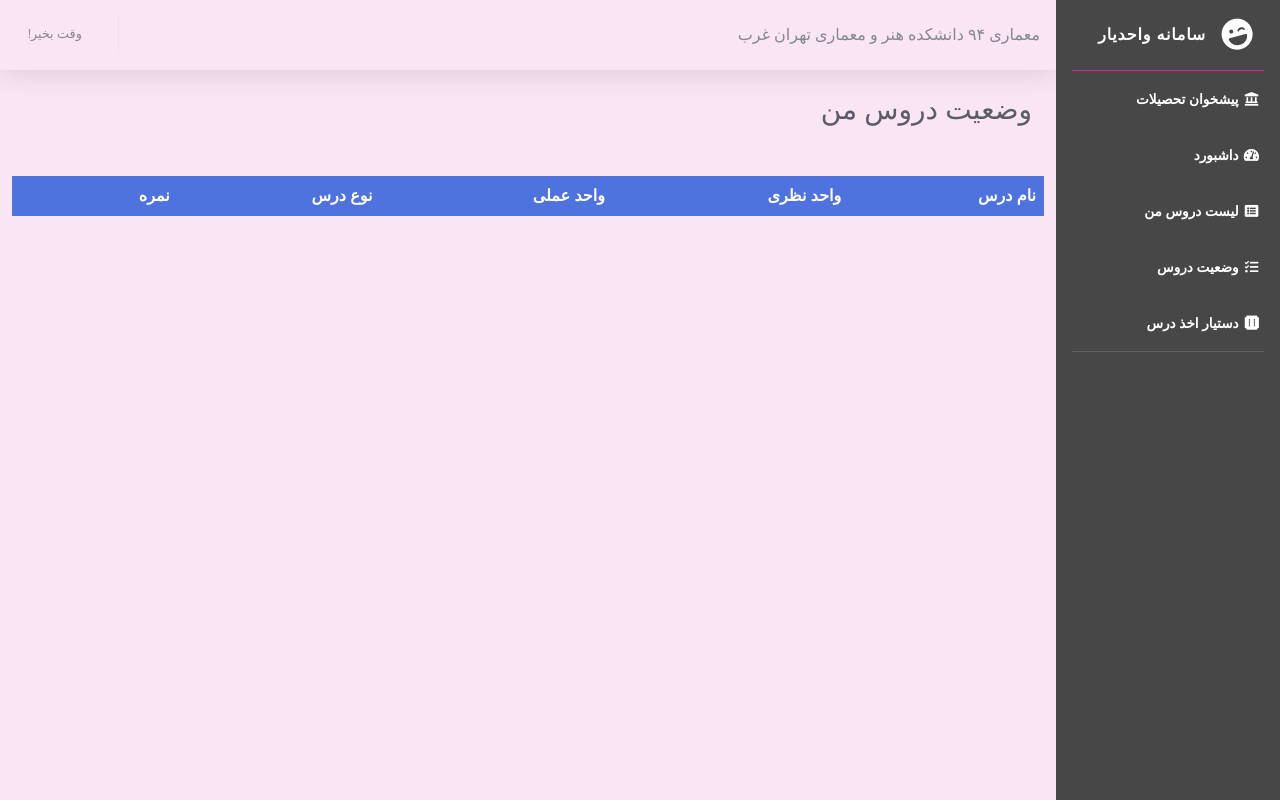
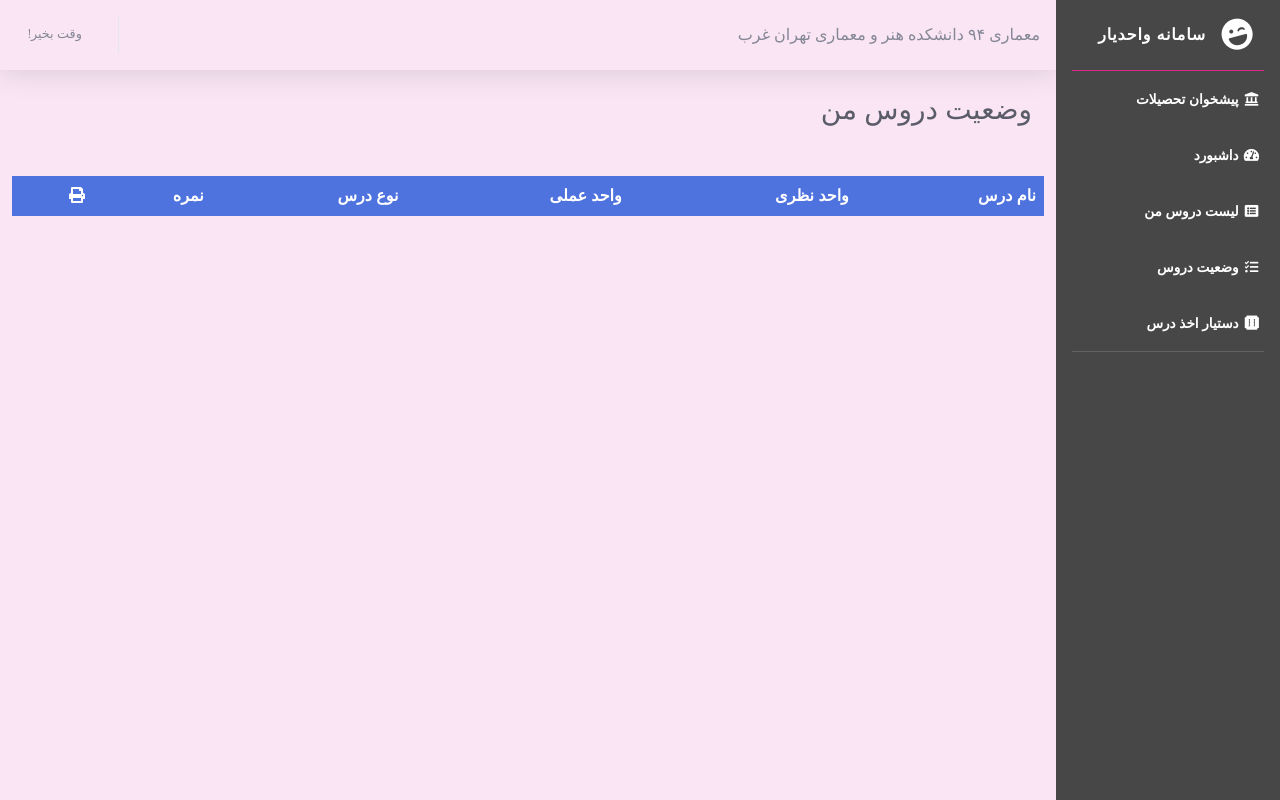
Before and after one commit to parisaqomi/vahedyar2, a Django app: page /courseSituation/2/ in a window 1280 px wide. Run offline with Django 3.2, Linux system fonts and the light colour scheme; data comes from the database, SQL or seed files in the repository; both versions use the stored data as it was after the commit; lists and menus that the app fills with data are empty; some libraries are stand-ins or nearby versions.

Commit message:
print scores

```diff
--- a/core/static/core/js/demo/chart-pie-demo.js
+++ b/core/static/core/js/demo/chart-pie-demo.js
@@ -13,13 +13,13 @@ var remainingUnits = parseInt($('#remaining-units').html());
 
 var passedUnits = parseInt($('#passed-units').html());
 
-var passedPer = parseFloat((passedUnits/remainingUnits) *100).toFixed(2);
+var passedPer = parseFloat((passedUnits/remainingUnits) *100).toFixed(1);
 
-var remainingPer = parseFloat( 100 - passedPer).toFixed(2);
+var remainingPer = parseFloat( 100 - passedPer).toFixed(1);
 
 
 
-var x = parseFloat($('#passed-units-span').html(passedPer + "%")).toFixed(2);
+var x = parseFloat($('#passed-units-span').html(passedPer + "%")).toFixed(1);
 
 // Pie Chart Example
 var ctx = document.getElementById("myPieChart");
--- a/core/templates/core/CourseSituation.html
+++ b/core/templates/core/CourseSituation.html
@@ -12,7 +12,8 @@
         <div class="container-fluid">
 
           <div class=" text-right mb-4">
-            <h1 class="h3 mb-5 text-gray-800">وضعیت دروس من</h1>
+            <h1 class="h3 mb-5 text-gray-800 d-print-none">وضعیت دروس من</h1>
+            <h1 class="h3 mb-5 text-gray-800 d-print-inline-block d-none">ریز نمرات رشته‌ی {{ study.chart }} </h1>
           </div>
 
           <div class="row table-responsive-sm table-responsive-md">
@@ -25,7 +26,7 @@
                       <th>واحد عملی</th>
                       <th>نوع درس </th>
                       <th> نمره</th>
-                      <th>  </th>
+                      <th class="d-print-none"> <a href="javascript:window.print()"><i class="fa fa-print"></i>  </a>  </th>
                   </tr>
               </thead>
               <tbody>
@@ -36,12 +37,12 @@
                             <td>{{score.course.vahed_amali}}</td>
                             <td>{{score.course.get_course_type_display}} </td>
                             <td>
-                              <input id="{{ score.course.id }}" value="{{score.value }}" type='text' placeholder='نمره'>
+                              <input class="score-input" id="{{ score.course.id }}" value="{{score.value }}" type='text' placeholder='نمره'>
                             </td>
                             <td>
 
                             <button
-                            class="fa fa-check check-btn" data-id="{{ score.course.id }}"
+                            class="fa fa-check check-btn d-print-none" data-id="{{ score.course.id }}"
                             onclick="handleSubmit('{% url 'updateScore' study_id=request.session.study_id course_id=score.course.id %}', this)">
                             </button></td>
                         </tr>
@@ -81,18 +82,29 @@
   }
 
 
-  var scoreRaneg = $('.toggler input').val();
 
-  console.log(scoreRaneg);
 
-{% block extrahead %}
-  if (scoreRaneg<10){
-    $('#{{score.course.id}}').css("background-color" , "#ff6961").css("color" , "#fff")
+
+
+  var tableRow =$('Table tr').length-1;
+
+
+  for (var i =0 ; i< tableRow ; i++){
+    console.log("row number" + i);
+    var data = $('.score-input').val();
+        var data = $.makeArray ($('.score-input').val());
+    console.log("row data" + data);
   }
-   {% comment %} else if (scoreRaneg>=10){
-    $('.toggler').css("background-color" , "#90EE90").css("color" , "#000")
-  } {% endcomment %}
-  {% endblock %}
+
+
+
+
+/*  if (myarr<10){
+    $('.score-input').css("background-color" , "#ff6961").css("color" , "#fff")
+  }
+ else if (myarr>=10){
+    $('.score-input').css("background-color" , "#90EE90").css("color" , "#000")
+  } */
 </script>
 
  {% endblock content %}
--- a/core/templates/core/layout.html
+++ b/core/templates/core/layout.html
@@ -33,7 +33,7 @@
 
   <div id="wrapper">
 
-    <ul class="navbar-nav bg-gradient-primary sidebar sidebar-dark accordion pr-0" id="accordionSidebar">
+    <ul class="navbar-nav bg-gradient-primary sidebar sidebar-dark accordion pr-0 d-print-none" id="accordionSidebar">
 
       <a class="sidebar-brand d-flex align-items-center justify-content-center">
         <div class="sidebar-brand-icon rotate-n-15">
```
Also changed, not shown: db.sqlite3.
